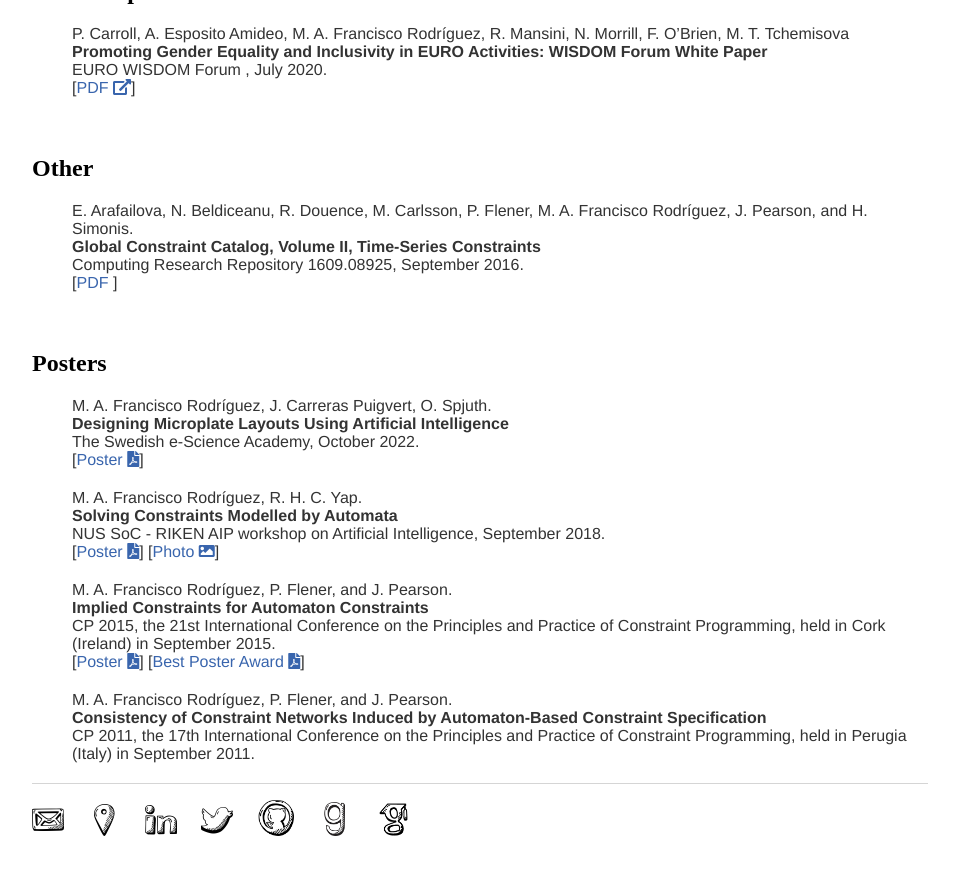
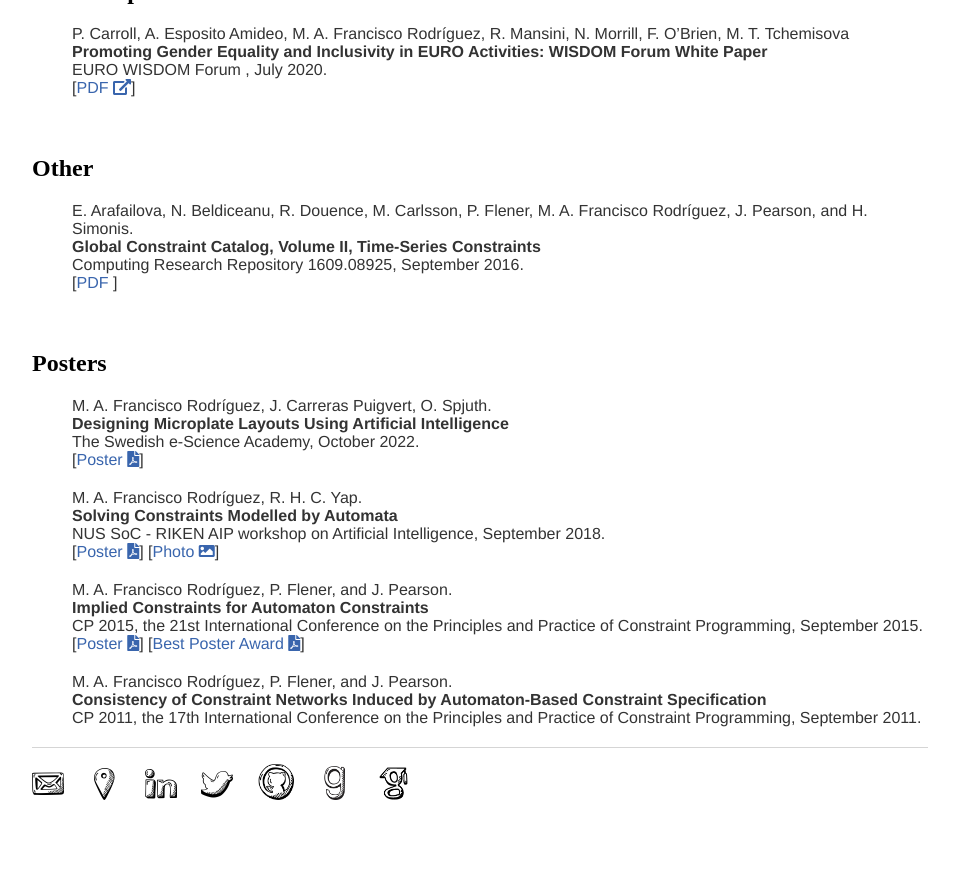
Before and after one commit to andreina-francisco/andreina-francisco.github.io, a Jekyll site: the page built from cv/index.html, in a window 1280 px wide and 900 px high, scrolled down 1913 px. Shown: the top 875 px of the window, without its empty margins (160-1119 px from the left). Built offline with Jekyll 4.4.1, drawn with Linux system fonts in a browser that asks for light colours; nearby versions of some CDN libraries; a style sheet for code colours, icons or effects is not loaded.

Commit message:
Update index.html
Minor changes.

```diff
--- a/cv/index.html
+++ b/cv/index.html
@@ -193,13 +193,13 @@ title: Mar&iacute;a Andre&iacute;na Francisco Rodr&iacute;guez
 	  <li class="pub @">
 	  <span class="author">M. A. Francisco Rodr&iacute;guez, P. Flener, and J. Pearson.</span><br />
 	  <span class="title">Implied Constraints for Automaton Constraints</span><br />
-	  <span class="note">CP 2015, the 21st International Conference on the Principles and Practice of Constraint Programming, held in Cork (Ireland) in September 2015.</span><br />
+	  <span class="note">CP 2015, the 21st International Conference on the Principles and Practice of Constraint Programming, September 2015.</span><br />
 	  [<a class="text" href="http://www.it.uu.se/research/group/optimisation/publications/CP15-DP-poster.pdf">Poster <i class="fas fa-file-pdf"></i></a>] [<a class="text" href="http://www.it.uu.se/research/group/optimisation/bestPoster-CP15DP.pdf">Best Poster Award <i class="fas fa-file-pdf"></i></a>]
 	  </li>
 	  <li class="pub @">
 	  <span class="author">M. A. Francisco Rodr&iacute;guez, P. Flener, and J. Pearson.</span><br />
 	  <span class="title">Consistency of Constraint Networks Induced by Automaton-Based Constraint Specification</span><br />
-	  <span class="note">CP 2011, the 17th International Conference on the Principles and Practice of Constraint Programming, held in Perugia (Italy) in September 2011.</span><br />
+	  <span class="note">CP 2011, the 17th International Conference on the Principles and Practice of Constraint Programming, September 2011.</span><br />
 	  <!--[<a class="text" href="http://www.it.uu.se/research/group/optimisation/publications/CP15-DP-poster.pdf">Poster <i class="fas fa-file-pdf"></i></a>] [<a class="text" href="http://www.it.uu.se/research/group/optimisation/bestPoster-CP15DP.pdf">Best Poster Award <i class="fas fa-file-pdf"></i></a>] -->
 	  </li>
 	</ul>
```
